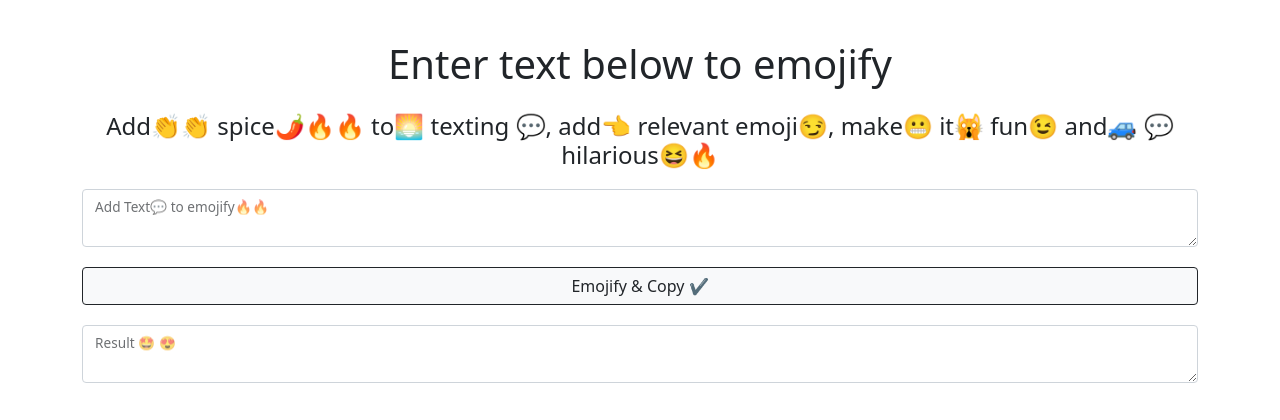
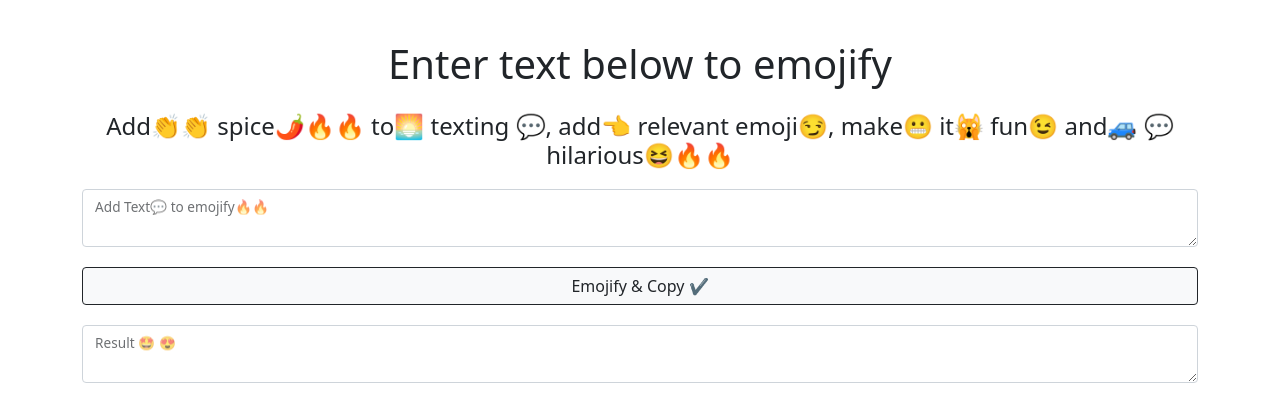
Before and after one commit to vishvanath45/text2emoji, a Flask app: page / in a window 1280 px wide. Shown: the top 420 px of the page. Run offline with Flask 2, Linux system fonts and the light colour scheme.

Commit message:
Modify frontpage

```diff
--- a/templates/landing_page.html
+++ b/templates/landing_page.html
@@ -16,7 +16,7 @@
 
 
 
-        <h4 style="margin-top: 1em; text-align: center;">Add👏👏 spice🌶️🔥🔥 to🌅 texting 💬, add👈 relevant emoji😏, make😬 it🙀 fun😉 and🚙 💬hilarious😆🔥 </h4>
+        <h4 style="margin-top: 1em; text-align: center;">Add👏👏 spice🌶️🔥🔥 to🌅 texting 💬, add👈 relevant emoji😏, make😬 it🙀 fun😉 and🚙 💬hilarious😆🔥🔥 </h4>
 
 
         <form method="post" action="/" id= "textdata">
```
